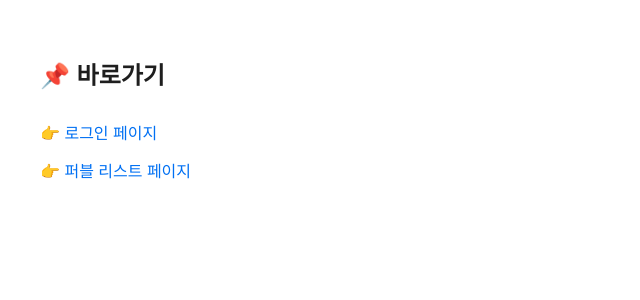
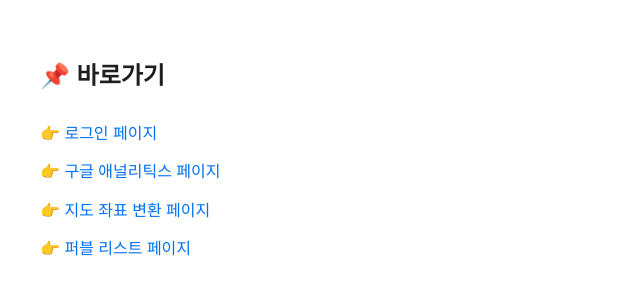
Before and after one commit to byzip-v2/byzip-frontend-v2, a Next.js app: page / in a window 1280 px wide. Shown: the top 300 px of the page, without its empty margins (0-640 px from the left). Built offline with nearby package versions, Linux system fonts and the light colour scheme.

Commit message:
edit: axios 설치 및 적용

```diff
--- a/package.json
+++ b/package.json
@@ -13,6 +13,7 @@
   "dependencies": {
     "@google-analytics/data": "^5.1.0",
     "@tanstack/react-query": "^5.80.7",
+    "axios": "^1.10.0",
     "lucide-react": "^0.525.0",
     "next": "15.3.3",
     "react": "^19.0.0",
--- a/src/app/page.tsx
+++ b/src/app/page.tsx
@@ -1,22 +1,27 @@
-'use client';
+import Link from 'next/link';
 
-import Link from 'next/link';
+const links = [
+  { href: '/login', label: '로그인' },
+  { href: '/analytics', label: '구글 애널리틱스' },
+  { href: '/map', label: '지도 좌표 변환' },
+  { href: '/pub', label: '퍼블 리스트' },
+];
 
 export default function HomePage() {
   return (
-        <main style={{padding: '40px', fontFamily: 'sans-serif'}}>
-            <h1 style={{fontSize: '24px', marginBottom: '24px'}}>📌 바로가기</h1>
-            <ul style={{listStyle: 'none', padding: 0, lineHeight: '2.4'}}>
-                <li>
-                    <Link href="/login" style={{color: '#0070f3', textDecoration: 'none'}}>
-                        👉 로그인 페이지
+    <main style={{ padding: '40px', fontFamily: 'sans-serif' }}>
+      <h1 style={{ fontSize: '24px', marginBottom: '24px' }}>📌 바로가기</h1>
+      <ul style={{ listStyle: 'none', padding: 0, lineHeight: '2.4' }}>
+        {links.map(({ href, label }) => (
+          <li key={href}>
+            <Link
+              href={href}
+              style={{ color: '#0070f3', textDecoration: 'none' }}
+            >
+              {`👉 ${label} 페이지`}
             </Link>
           </li>
-                <li>
-                    <Link href="/pub" style={{color: '#0070f3', textDecoration: 'none'}}>
-                        👉 퍼블 리스트 페이지
-                    </Link>
-                </li>
+        ))}
       </ul>
     </main>
   );
```
Also changed, not shown: src/app/(pages)/analytics/page.tsx (+5 -2 lines), 1 other file (tests, documents, lock files or other folders). Lines whose indentation alone changed are shown as unchanged.
